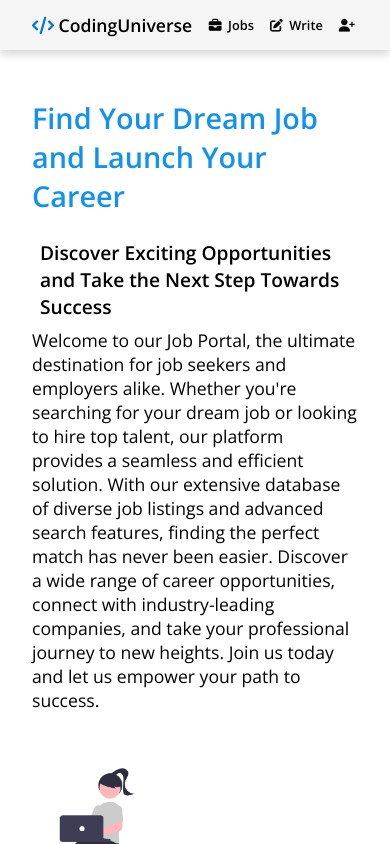
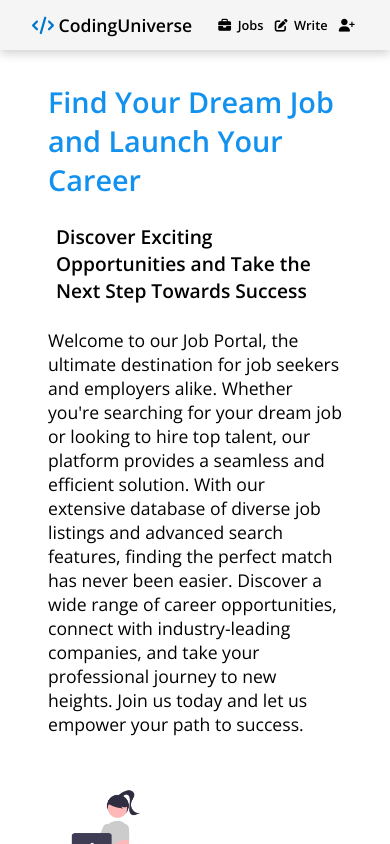
Before and after one commit to rutikgagare/codingUniverse, a React (Create React App) app: page /jobs in a window 390 px wide. Shown: the top 844 px of the page. Built offline with nearby package versions, Linux system fonts and the light colour scheme.

Commit message:
nav styling

```diff
--- a/src/components/Jobs.module.css
+++ b/src/components/Jobs.module.css
@@ -34,6 +34,7 @@
 
 .right h3{
     font-size: 1.2rem;
+    margin-bottom: 1.5rem;
 }
 
 .right p{
@@ -126,7 +127,7 @@
 
 @media screen and (max-width: 600px) {
     .intro{
-        padding: 2rem 1rem;
+        padding: 1rem 2rem;
         flex-direction: column;
     }
 
--- a/src/components/Nav.module.css
+++ b/src/components/Nav.module.css
@@ -59,6 +59,6 @@ a{
     }
 
     .navbar .nav ul{
-        gap: 0.8rem;
+        gap: 0.5rem;
     }
 }
```
